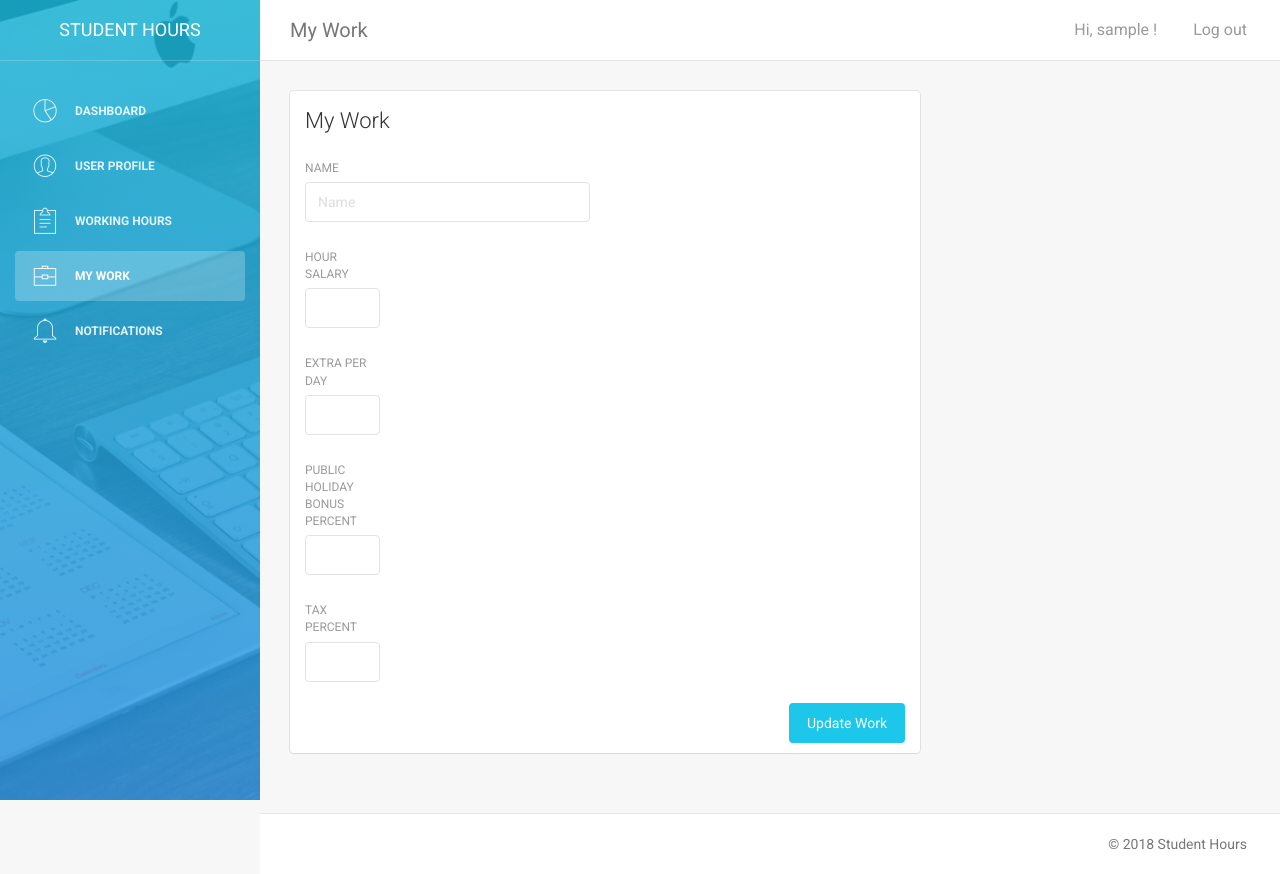
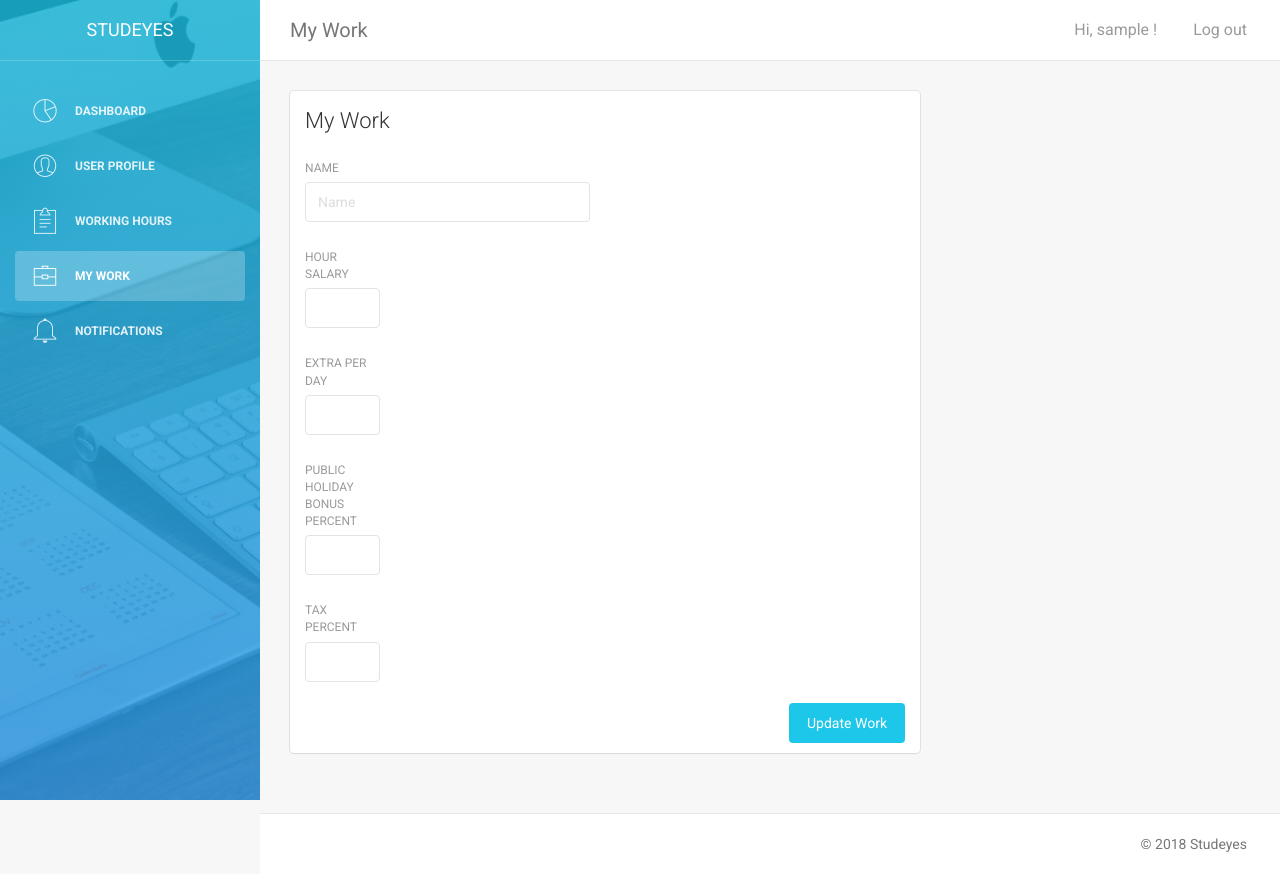
Before and after one commit to fdardenne/StudHours, a Django app: page /viewboard/work/ in a window 1280 px wide. Run offline with Django 3.2, Linux system fonts and the light colour scheme; the visitor is signed in with stand-in values (Sample User, id 1); some libraries are stand-ins or nearby versions.

Commit message:
Name modified

```diff
--- a/userboard/templates/userboard/base.html
+++ b/userboard/templates/userboard/base.html
@@ -43,7 +43,7 @@
     	<div class="sidebar-wrapper">
             <div class="logo">
                 <a href="{% url 'homepage' %}" class="simple-text">
-                    Student hours
+                    Studeyes
                 </a>
             </div>
             <ul class="nav">
@@ -121,7 +121,7 @@
             <div class="container-fluid">
 
                 <p class="copyright pull-right">
-                    &copy; <script>document.write(new Date().getFullYear())</script> Student Hours
+                    &copy; <script>document.write(new Date().getFullYear())</script> Studeyes
                 </p>
             </div>
         </footer>
--- a/userboard/templates/userboard/dashboard.html
+++ b/userboard/templates/userboard/dashboard.html
@@ -1,6 +1,6 @@
 {% extends 'userboard/base.html' %}
 
-{% block title %} Student Hours {% endblock title %}
+{% block title %} Studeyes {% endblock title %}
 
 {% block name %} Dashboard {% endblock name%}
 
--- a/userboard/templates/userboard/homepage.html
+++ b/userboard/templates/userboard/homepage.html
@@ -4,7 +4,7 @@
 <html lang="en">
 <head>
 	<meta charset="utf-8">
-	<title>Student Hours</title>
+	<title>Studeyes</title>
 	<link rel="icon" type="image/png" href="{% static 'userboard/assets/img/favicon.ico' %}">
 	<link rel="stylesheet" href="{% static 'userboard/revealjs/css/reveal.min.css' %}">
 	<link rel="stylesheet" href="{% static 'userboard/revealjs/css/theme/knightlab.css' %}" id="theme">
@@ -23,7 +23,7 @@
 			<!-- ALL SLIDES GO HERE -->
 			<!-- Each section element contains an individual slide -->
 			<section>
-				<h1>Student Hours</h1>
+				<h1>Studeyes</h1>
                 <h2>A essential tool for student</h2>
 				<a href="{% url 'login' %}">Log in</a> / <a href="{% url 'signup' %}">Sign up</a>
 			</section>
--- a/userboard/templates/userboard/hours.html
+++ b/userboard/templates/userboard/hours.html
@@ -1,6 +1,6 @@
 {% extends 'userboard/base.html' %}
 
-{% block title %} Student Hours {% endblock title %}
+{% block title %} Studeyes {% endblock title %}
 
 {% block name %} Working hours {% endblock name%}
 
--- a/userboard/templates/userboard/user.html
+++ b/userboard/templates/userboard/user.html
@@ -1,6 +1,6 @@
 {% extends 'userboard/base.html' %}
 
-{% block title %} Student Hours {% endblock title %}
+{% block title %} Studeyes {% endblock title %}
 
 {% block name %} Profile {% endblock name%}
 
--- a/userboard/templates/userboard/work.html
+++ b/userboard/templates/userboard/work.html
@@ -1,6 +1,6 @@
 {% extends 'userboard/base.html' %}
 
-{% block title %} Student Hours {% endblock title %}
+{% block title %} Studeyes {% endblock title %}
 
 
 {% block name %} My Work {% endblock name%}
```
